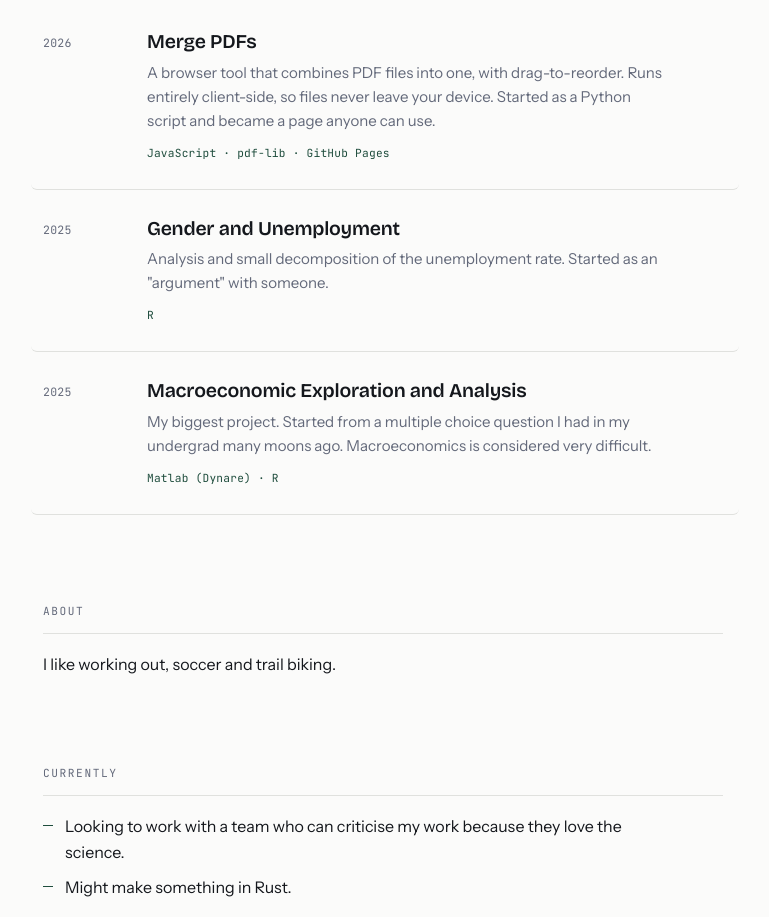
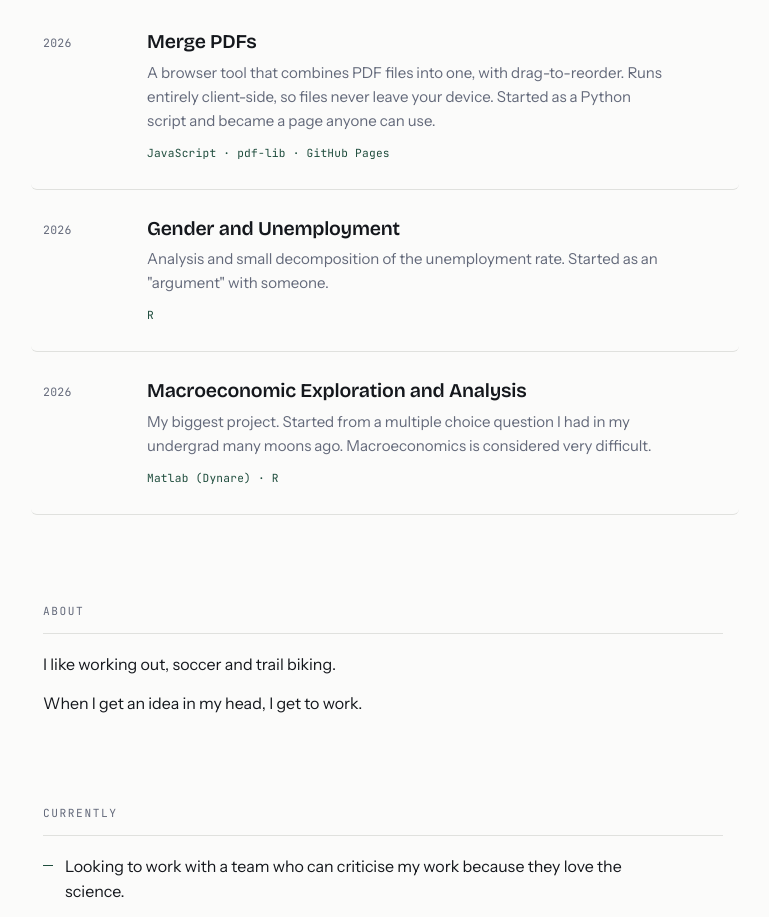
Before and after one commit to nmaccabe/nmaccabe.github.io, a plain HTML site: page index.html in a window 1280 px wide. Shown: the part 524-1441 px from the top of the page, without its empty margins (257-1026 px from the left). Drawn offline with nearby package versions, Linux system fonts and the light colour scheme.

Commit message:
Update index.html

```diff
--- a/index.html
+++ b/index.html
@@ -238,7 +238,7 @@
 
     <!-- EDIT: replace with a real project, or delete this block. -->
     <a class="project" href="https://github.com/nmaccabe/gender-and-unemployment-rates">
-      <span class="when">2025</span>
+      <span class="when">2026</span>
       <div>
         <h2>Gender and Unemployment</h2>
         <p>Analysis and small decomposition of the unemployment rate. Started as an "argument" with someone.</p>
@@ -248,7 +248,7 @@
 
     <!-- EDIT: replace with a real project, or delete this block. -->
     <a class="project" href="https://github.com/nmaccabe/exploration-in-macroeconomic-modelling">
-      <span class="when">2025</span>
+      <span class="when">2026</span>
       <div>
         <h2>Macroeconomic Exploration and Analysis</h2>
         <p>My biggest project. Started from a multiple choice question I had in my undergrad many moons ago. Macroeconomics is considered very difficult.</p>
@@ -261,6 +261,7 @@
   <section class="prose">
     <div class="label">About</div>
     <p>I like working out, soccer and trail biking.</p>
+    <p>When I get an idea in my head, I get to work.</p>
   </section>
 
   <!-- ══ NOW ══ EDIT: keep this short and current. It's the easiest thing to update. -->
```
